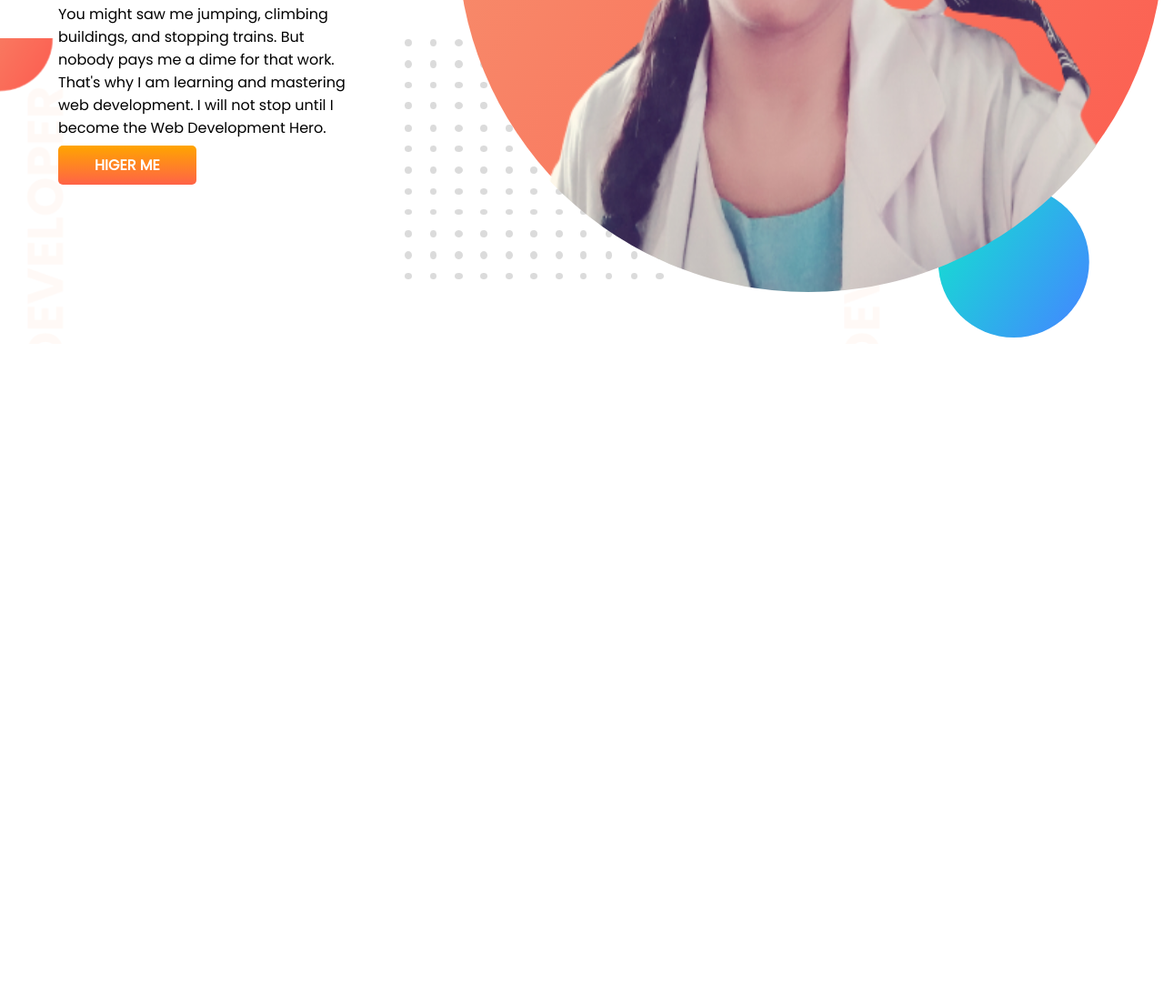
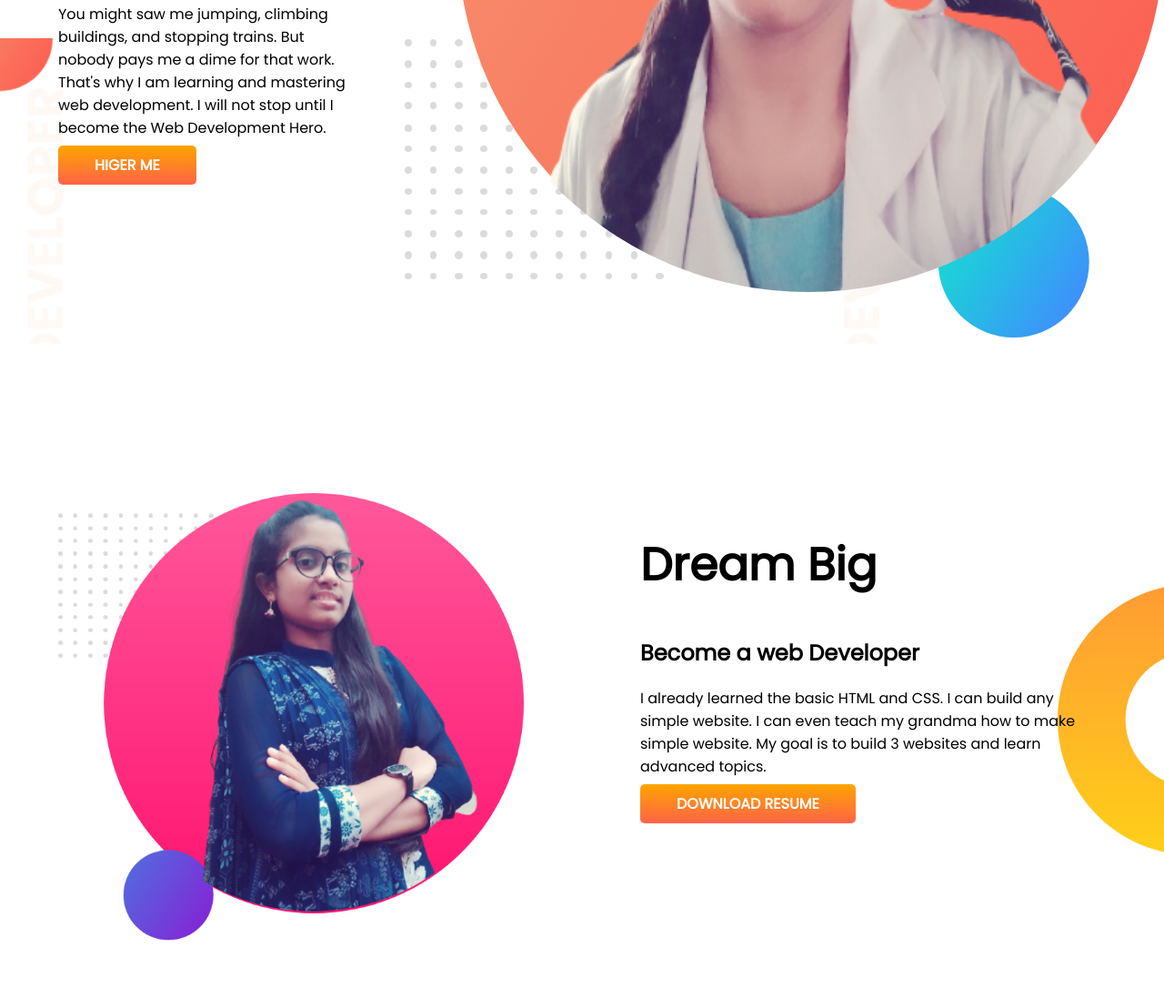
Before and after one commit to Sporsho123/Developar-portfolio, a plain HTML site: page index.html in a window 1280 px wide. Shown: the part 458-1566 px from the top of the page at 91% size. Before the commit the page ends 836 px from the top, so only its background shows below. Drawn offline with Linux system fonts and the light colour scheme.

Commit message:
dream added

```diff
--- a/index.html
+++ b/index.html
@@ -23,5 +23,16 @@
        <img src="image/my-bg.png" alt="">
     </div>
 </section>
+<section class="dream-big">
+    <div class="half-width">
+        <img src="image/my-bg2.png" alt="">
+    </div>
+    <div class="half-width">
+        <h1>Dream Big</h1>
+        <h2>Become a web Developer</h2>
+        <p>I already learned the basic HTML and CSS. I can build any simple website. I can even teach my grandma how to make simple website. My goal is to build 3 websites and learn advanced topics.</p>
+        <a class="link-button" target="_blank" href="">DOWNLOAD RESUME</a>
+    </div>
+</section>
 </body>
 </html>
--- a/style.css
+++ b/style.css
@@ -10,13 +10,14 @@ h1{
 }
 section{
     display: flex;
+    margin-bottom: 100px;
 }
 .half-width{
     width: 50%;
     padding: 5%;
 }
 .half-width img{
-    width: 50%;
+    width: 100%;
 }
 .link-button{
     text-decoration: none;
@@ -29,3 +30,8 @@ section{
 .top-banner{
     background-image: url(images/top-banner.png);
 }
+.dream-big{
+    background-image: url(images/dream-bg.png);
+    background-repeat: no-repeat;
+    background-position:right ;
+}
```
